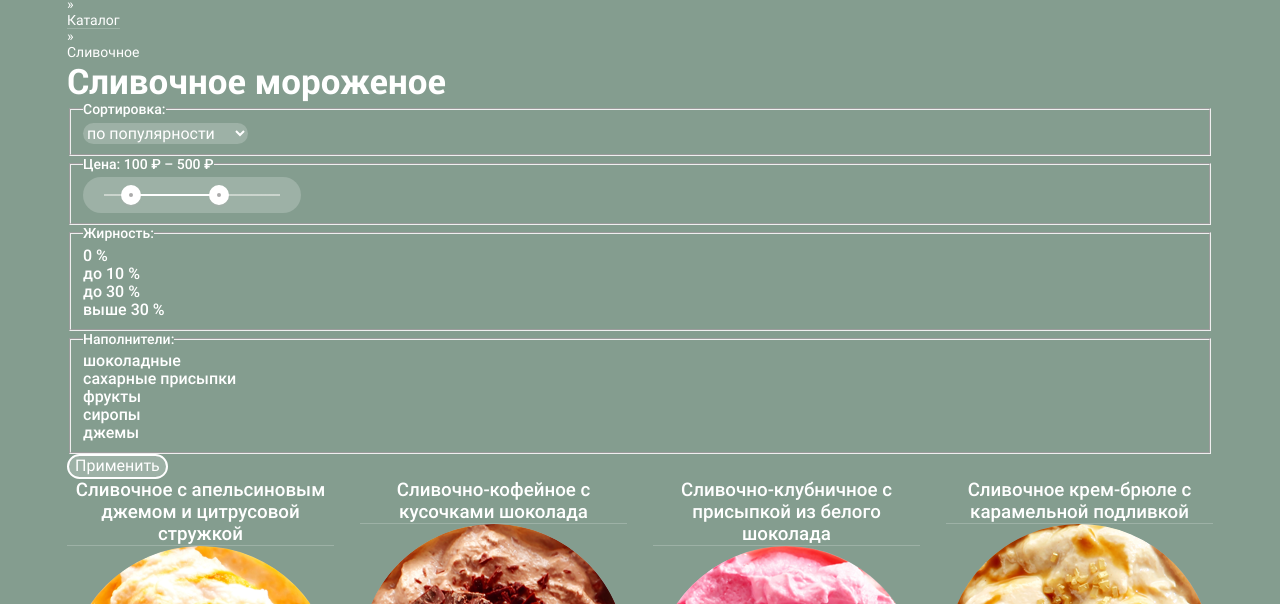
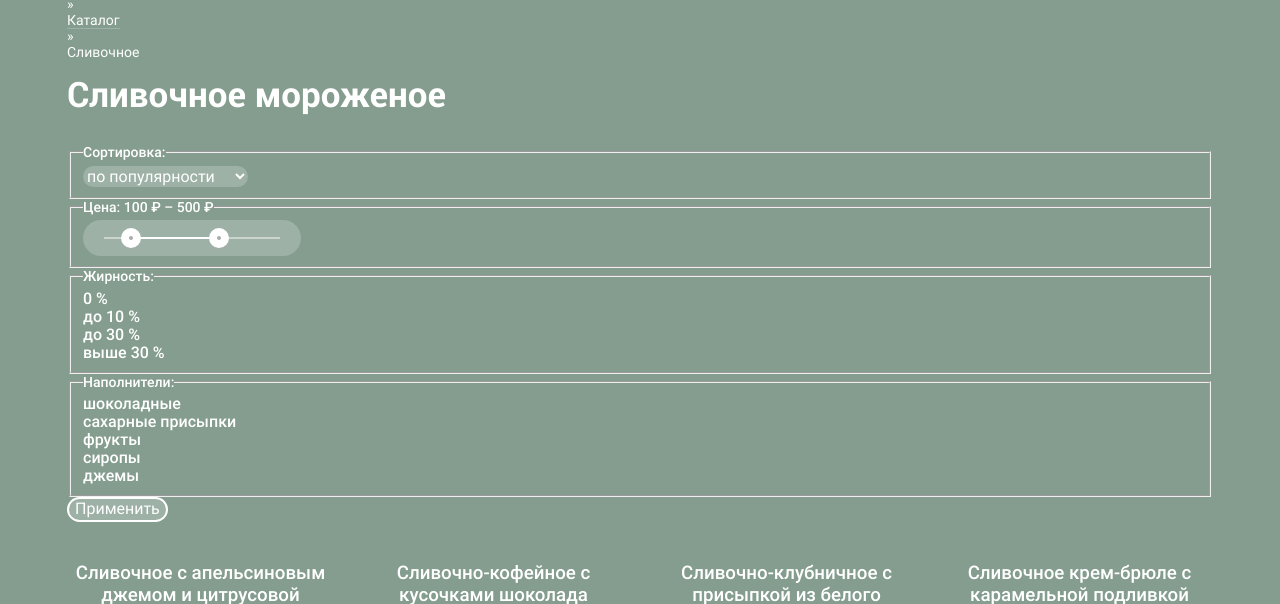
Before and after one commit to nelmare/1052685-gllacy-31, a plain HTML site: page catalog.html in a window 1280 px wide. Shown: the part 136-740 px from the top of the page. Drawn offline with Linux system fonts and the light colour scheme.

Commit message:
добавляет отступы на страницу каталога

```diff
--- a/css/style.css
+++ b/css/style.css
@@ -149,6 +149,7 @@ input[type="radio"].visually-hidden {
   font-size: 18px;
   line-height: 24px;
   font-weight: 700;
+  display: inline-block;
 }
 
 .button:hover {
@@ -790,7 +791,7 @@ input[type="radio"].visually-hidden {
   padding: 0;
   font-size: 14px;
   line-height: 16px;
-
+  margin-bottom: 13px;
 }
 
 .breadcrumbs-link {
@@ -815,9 +816,15 @@ input[type="radio"].visually-hidden {
   font-weight: bold;
   font-size: 35px;
   line-height: 41px;
+  margin-bottom: 30px;
 }
 
 /*Фильтр*/
+
+.filter {
+  margin-bottom: 40px;
+}
+
 .filter-form {
   font-weight: 500;
   line-height: 18px;
```
